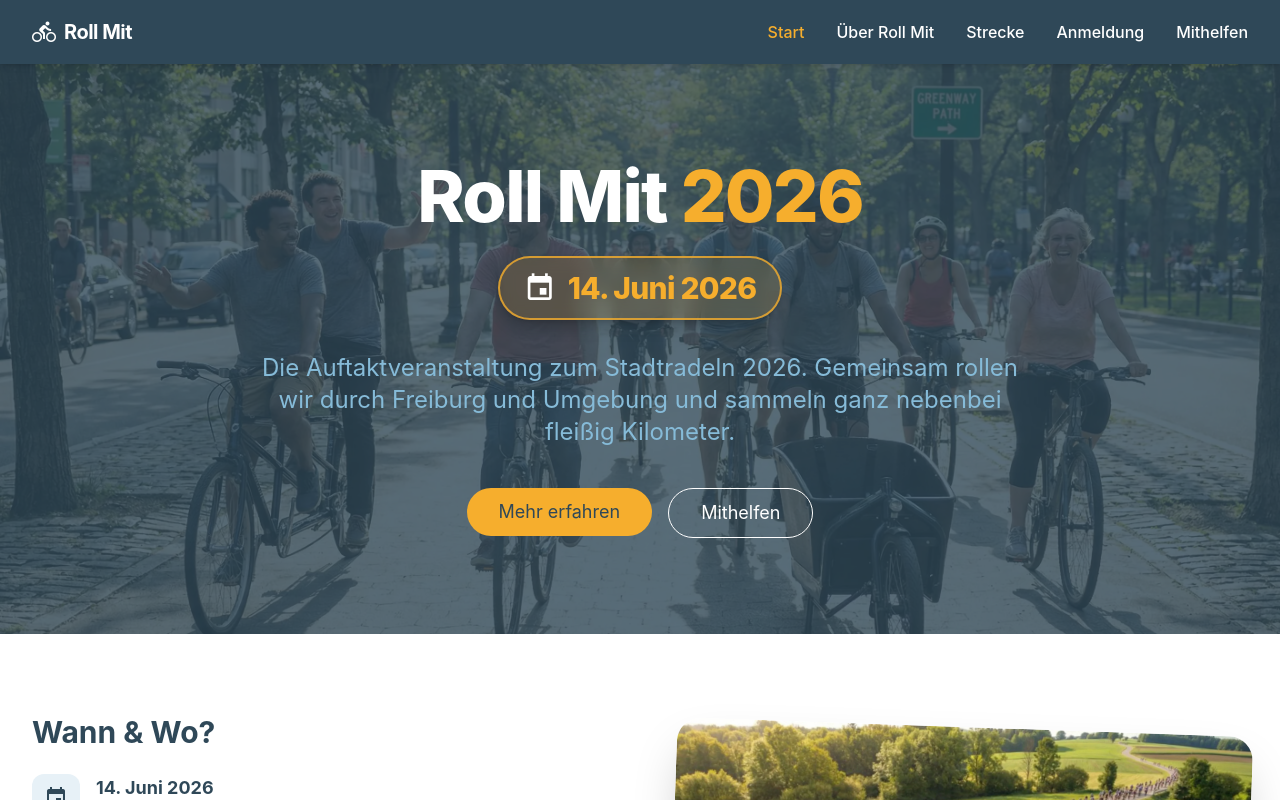
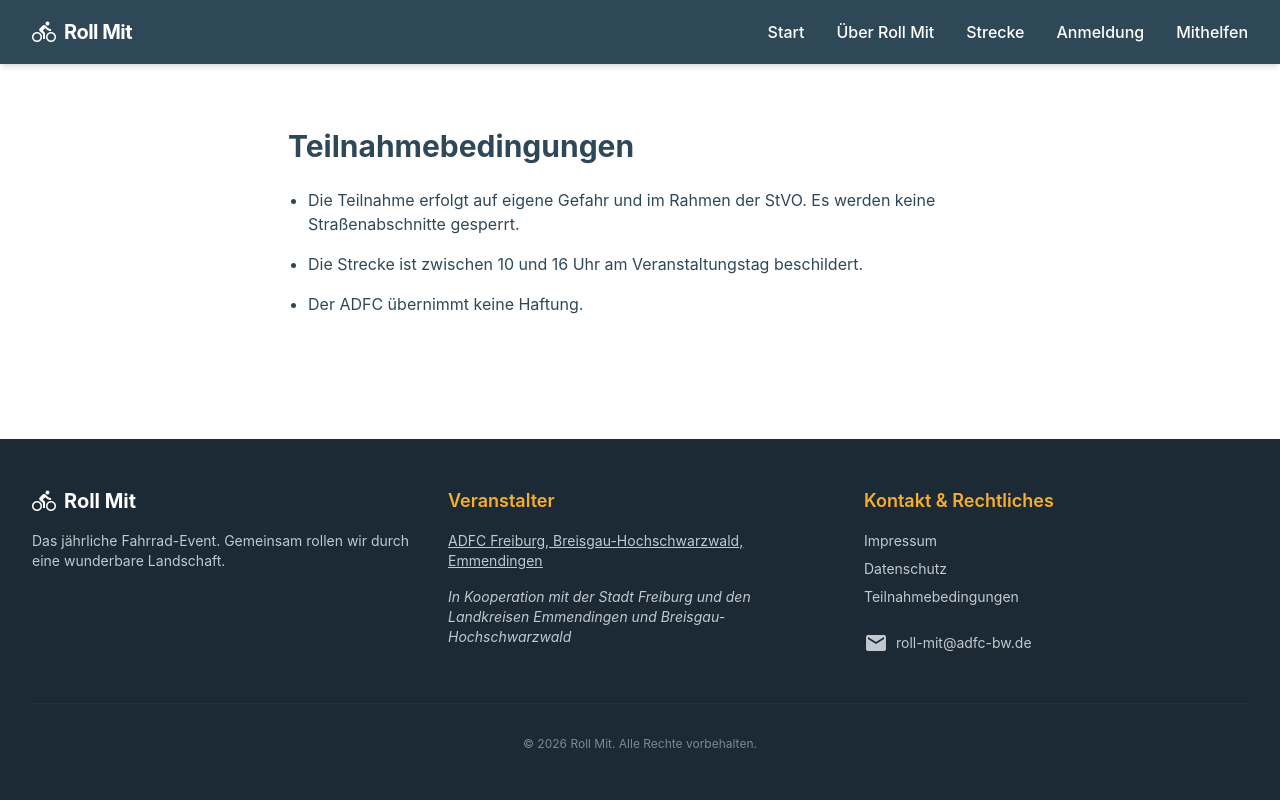
Before and after one commit to jekolbe/roll-mit-ui, an Angular app: page /teilnahmebedingungen in a window 1280 px wide. Before the commit this address led to /. Shown: the top 800 px of the page. Built offline with nearby package versions, Linux system fonts and the light colour scheme.

Commit message:
Added Teilnahmebedingungen

```diff
--- a/src/app/app.routes.ts
+++ b/src/app/app.routes.ts
@@ -14,6 +14,13 @@ export const routes: Routes = [
     path: 'datenschutz',
     loadComponent: () =>
       import('./pages/datenschutz/datenschutz.component').then(m => m.DatenschutzComponent),
+  },
+  {
+    path: 'teilnahmebedingungen',
+    loadComponent: () =>
+      import('./pages/teilnahmebedingungen/teilnahmebedingungen.component').then(
+        (m) => m.TeilnahmebedingungenComponent,
+      ),
   },
   {
     path: 'ueber',
--- a/src/app/layout/footer/footer.html
+++ b/src/app/layout/footer/footer.html
@@ -28,6 +28,9 @@
         <ul class="space-y-2 text-charcoal-blue-200 text-sm">
           <li><a routerLink="/impressum" class="hover:text-white transition-colors">Impressum</a></li>
           <li><a routerLink="/datenschutz" class="hover:text-white transition-colors">Datenschutz</a></li>
+          <li>
+            <a routerLink="/teilnahmebedingungen" class="hover:text-white transition-colors">Teilnahmebedingungen</a>
+          </li>
           <li class="flex items-center gap-2 pt-4">
             <mat-icon class="text-sm">mail</mat-icon>
             <a href="mailto:freiburg@adfc-bw.de">roll-mit@adfc-bw.de</a>
--- /dev/null
+++ b/src/app/pages/teilnahmebedingungen/teilnahmebedingungen.html
@@ -0,0 +1,14 @@
+<main class="py-16 bg-white">
+  <div class="max-w-3xl mx-auto px-4 sm:px-6 lg:px-8">
+    <h1 class="text-3xl font-bold text-charcoal-blue mb-6">Teilnahmebedingungen</h1>
+
+    <ul class="list-disc pl-5 space-y-4 text-charcoal-blue-500">
+      <li>
+        Die Teilnahme erfolgt auf eigene Gefahr und im Rahmen der StVO. Es werden keine
+        Straßenabschnitte gesperrt.
+      </li>
+      <li>Die Strecke ist zwischen 10 und 16 Uhr am Veranstaltungstag beschildert.</li>
+      <li>Der ADFC übernimmt keine Haftung.</li>
+    </ul>
+  </div>
+</main>
```
Also changed, not shown: src/app/pages/teilnahmebedingungen/teilnahmebedingungen.component.ts (added, +8 -0 lines).
